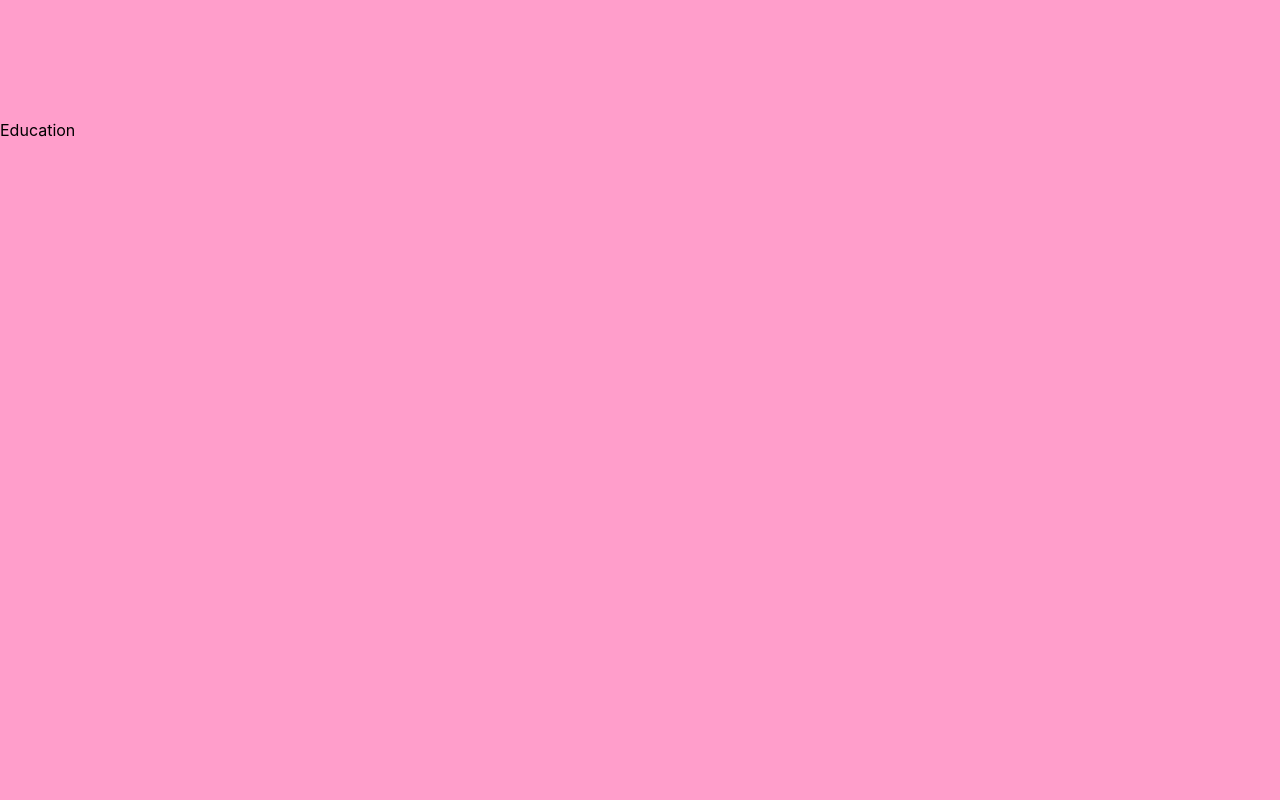
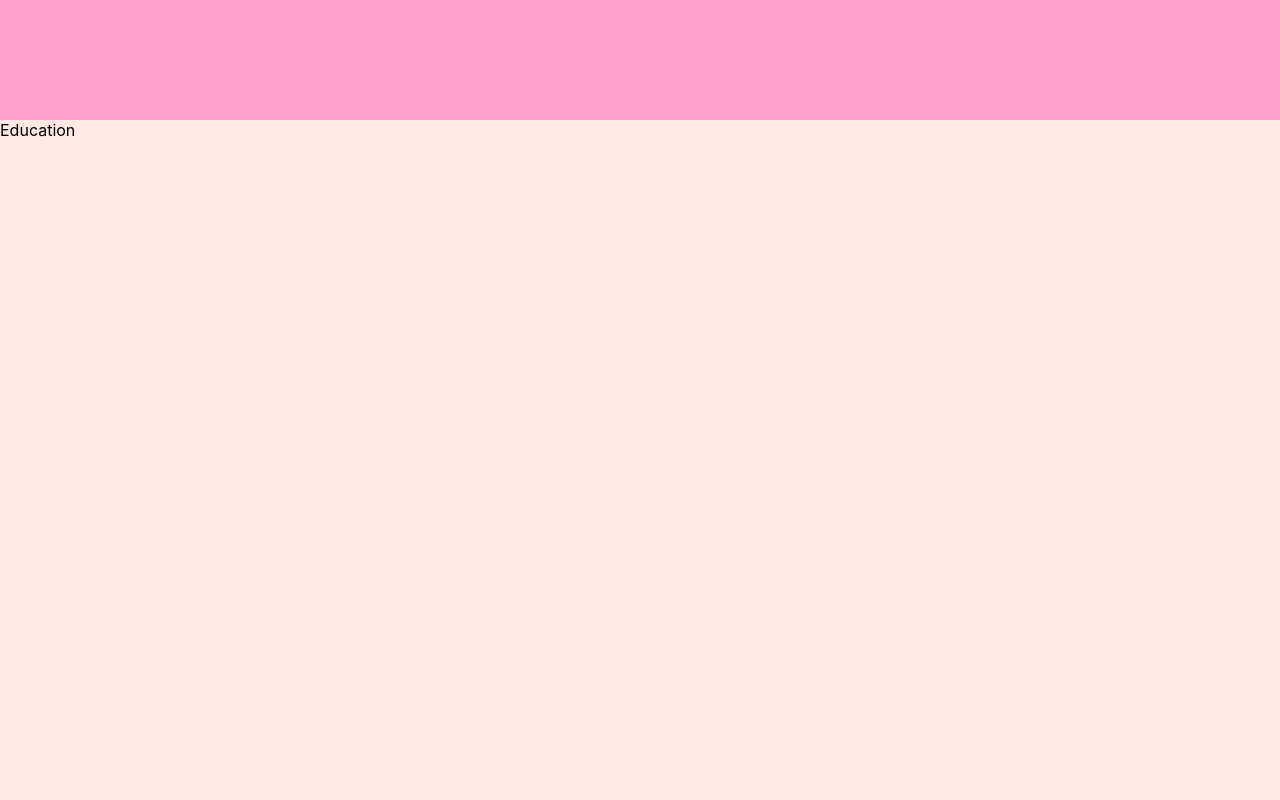
Before and after one commit to chris-ohh/Portfolio, a React (Create React App) app: page / in a window 1280 px wide. Shown: the part 1480-2280 px from the top of the page. Built offline with nearby package versions, Linux system fonts and the light colour scheme.

Commit message:
changed duplicate color

```diff
--- a/src/index.css
+++ b/src/index.css
@@ -52,7 +52,7 @@ header a {
 }
 
 #education {
-  background:#ff9ecb;
+  background:#ffe8e5;
   float:left;
   height:100vh;
   width:100vw;
```
